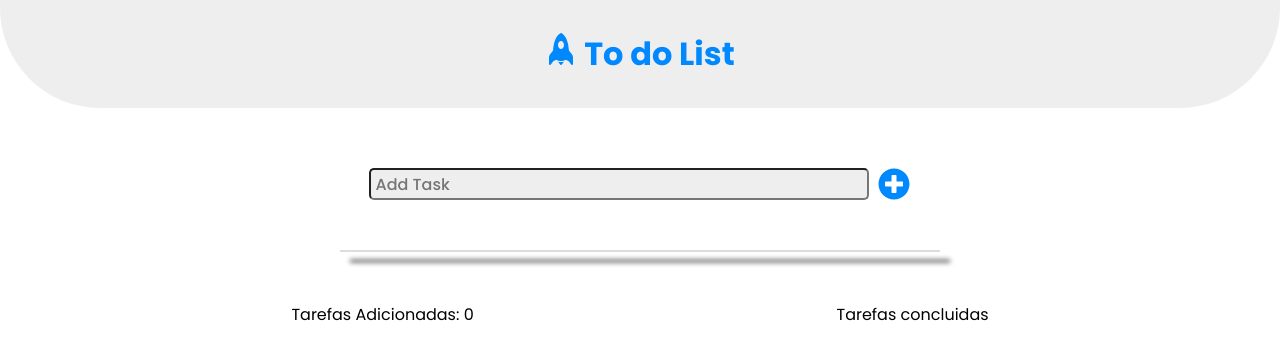
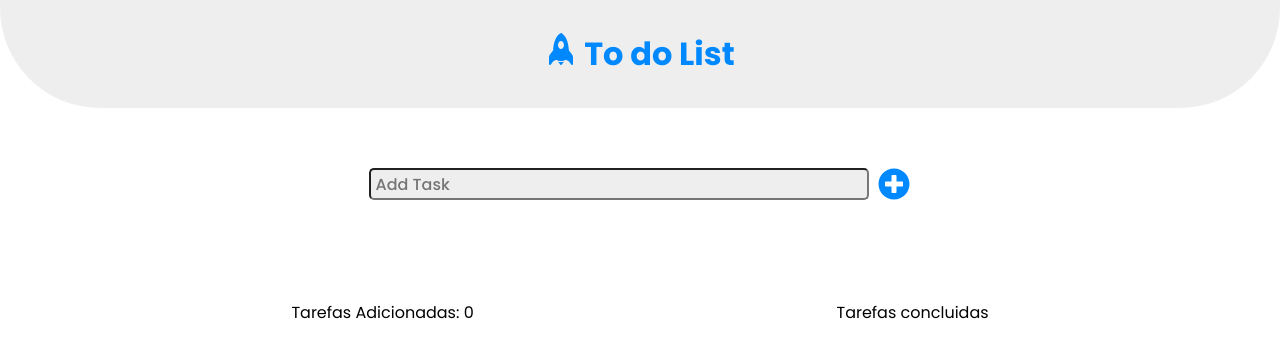
Before and after one commit to jeffmmartins/task-manager, a React (Create React App) app: page / in a window 1280 px wide. Shown: the top 360 px of the page. Built offline with nearby package versions, Linux system fonts and the light colour scheme.

Commit message:
style: containerTask style updated

```diff
--- a/src/components/Form/Form.tsx
+++ b/src/components/Form/Form.tsx
@@ -55,14 +55,16 @@ export const Form: React.FC = () => {
                 </S.FormTask>
             </S.ContainerSection>
             <S.TaskSection>
-                <S.ContainerTask>
+
                     {task.map((tasks,index) =>
-                    (<S.ListTasks>
+                    (<S.ContainerTask>
+                    <S.ListTasks>
                         <S.ItemTask key={index}>{tasks}
                             <S.ButtonCheck onClick={() => (remove(index))}><MdOutlineCheckBoxOutlineBlank size={"25px"}/></S.ButtonCheck>
                         </S.ItemTask>
-                    </S.ListTasks>))}
-                </S.ContainerTask>
+                    </S.ListTasks>
+                    </S.ContainerTask>))}
+
             </S.TaskSection>
             <Footer tasks={task}/>
         </>
```
